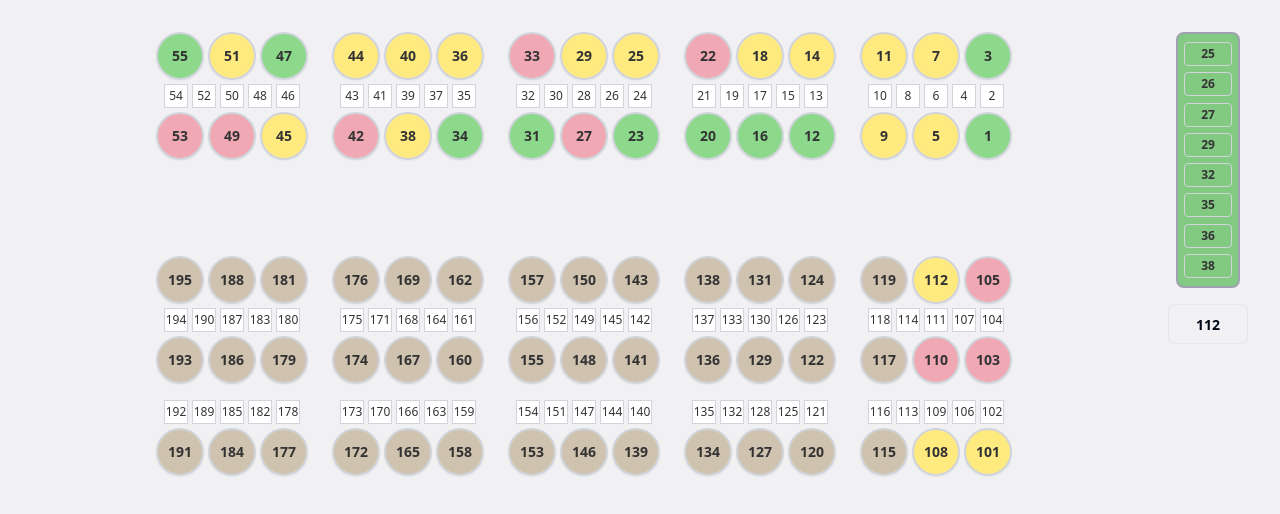
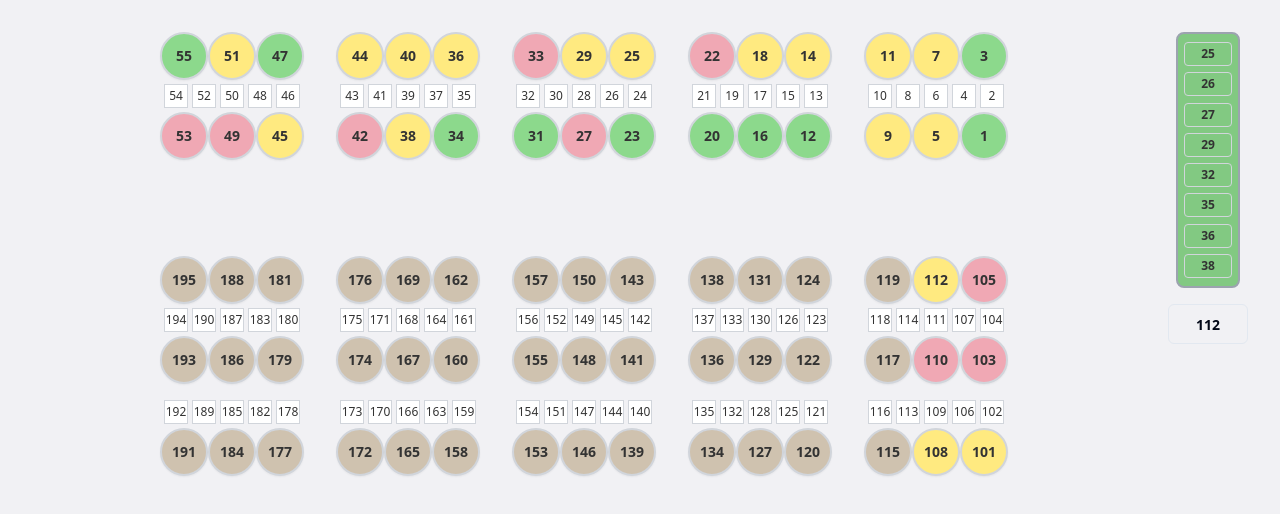
Before and after one commit to basharagb/replica-view-studio, a React (Vite) app: page / in a window 1280 px wide. Shown: the top 514 px of the page. Built offline with nearby package versions, Linux system fonts and the light colour scheme.

Commit message:
Adjust horizontal space between circles
Set horizontal gap between circles to zero.

```diff
--- a/src/components/LabGroup.tsx
+++ b/src/components/LabGroup.tsx
@@ -10,7 +10,7 @@ export const LabGroup = ({ circles, squares }: LabGroupProps) => {
   return (
     <div className="relative flex flex-col items-center gap-1">
       {/* Top row of circles */}
-      <div className="flex gap-1">
+      <div className="flex">
         {circles.slice(0, 3).map((circle, index) => (
           <LabCircle key={index} number={circle.number} color={circle.color} />
         ))}
@@ -24,7 +24,7 @@ export const LabGroup = ({ circles, squares }: LabGroupProps) => {
       </div>
 
       {/* Bottom row of circles */}
-      <div className="flex gap-1">
+      <div className="flex">
         {circles.slice(3, 6).map((circle, index) => (
           <LabCircle key={index + 3} number={circle.number} color={circle.color} />
         ))}
--- a/src/components/LabInterface.tsx
+++ b/src/components/LabInterface.tsx
@@ -196,7 +196,7 @@ export const LabInterface = () => {
                         </div>
                       ))}
                     </div>
-                    <div className="flex gap-1">
+                    <div className="flex">
                       {group.circles.map((circle, circleIndex) => (
                         <div key={circleIndex} className={`
                           w-12 h-12
```
